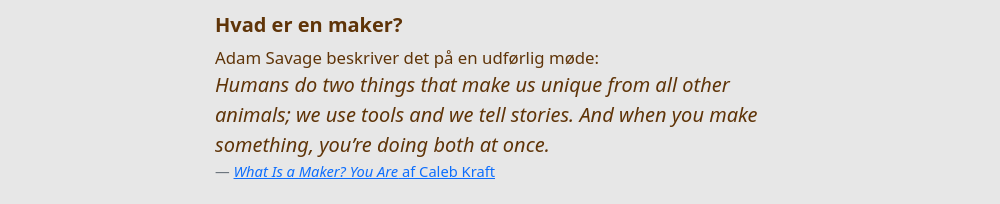
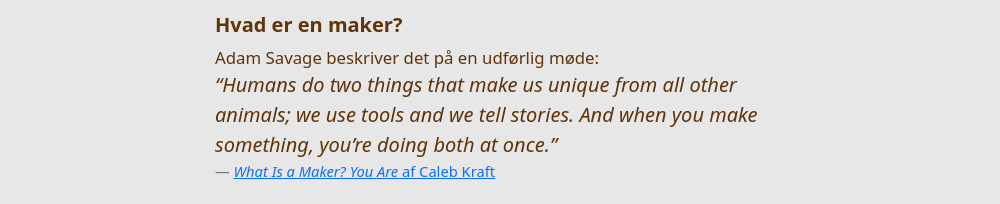
Before and after one commit to ProtoLab-BTECH-AU/mvmf-promo, a React (Create React App) app: page /about in a window 1280 px wide. Shown: the part 1043-1247 px from the top of the page, without its empty margins (152-1152 px from the left). Built offline with nearby package versions, Linux system fonts and the light colour scheme; a web font is replaced by a local one.

Commit message:
src:index.css - add quotes around .blockquote

```diff
--- a/src/index.css
+++ b/src/index.css
@@ -97,6 +97,14 @@ body {
 .px-0_5 {
     padding-left: 0.125rem;
     padding-right: 0.125rem;
+}
+
+.blockquote::before {
+    content: '“'
+}
+
+.blockquote::after {
+    content: '”'
 }
 
 div.interactive {
```
